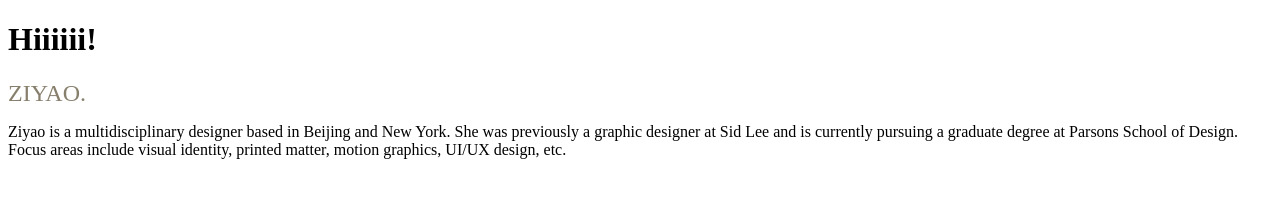
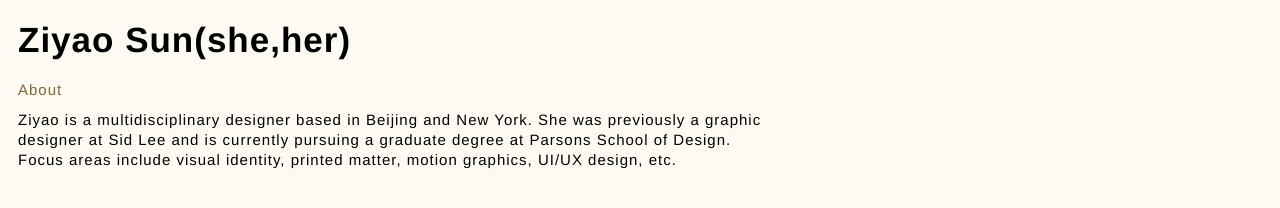
Before and after one commit to Ziyaoo/hello-world, a plain HTML site: page index.html in a window 1280 px wide. Drawn offline with Linux system fonts and the light colour scheme.

Commit message:
Update index.html

```diff
--- a/index.html
+++ b/index.html
@@ -1,14 +1,34 @@
 <!DOCTYPE html>
 <html>
 	<head>
-		<title>Hello, world!</title>
+		<title>ZiyaoSng</title>
+		<style>
+		body {
+			background-color:#FCFAF2;
+		}
+		h1{
+			font-family: "Helvetica";
+			font-size: 35px;
+			letter-spacing: 1px;
+			line-height: 60px;
+			margin: 10px;
+		}
+		p{
+			font-family: "Helvetica";
+			font-size: 15px;
+			letter-spacing: 1px;
+			line-height: 20px;
+			margin: 10px;
+			width:60%;
+		}
+		</style>
 	</head>
 	<body>
 
-		<h1>Hiiiiii!</h1>
+		<h1>Ziyao Sun(she,her)</h1>
 		<p>
-			<font face = "Times New Roman" size = "5">
-			<span style="color:#877F6C;" >ZIYAO.</span> </font><br />
+
+			<span style="color:#876633;" >About</span> </font><br />
 		</p>
 		<p>Ziyao is a multidisciplinary designer based in Beijing and New York.
 			She was previously a graphic designer at Sid Lee and is currently pursuing a graduate degree at Parsons School of Design. Focus areas include visual identity, printed matter, motion graphics, UI/UX design, etc.</p>
```
